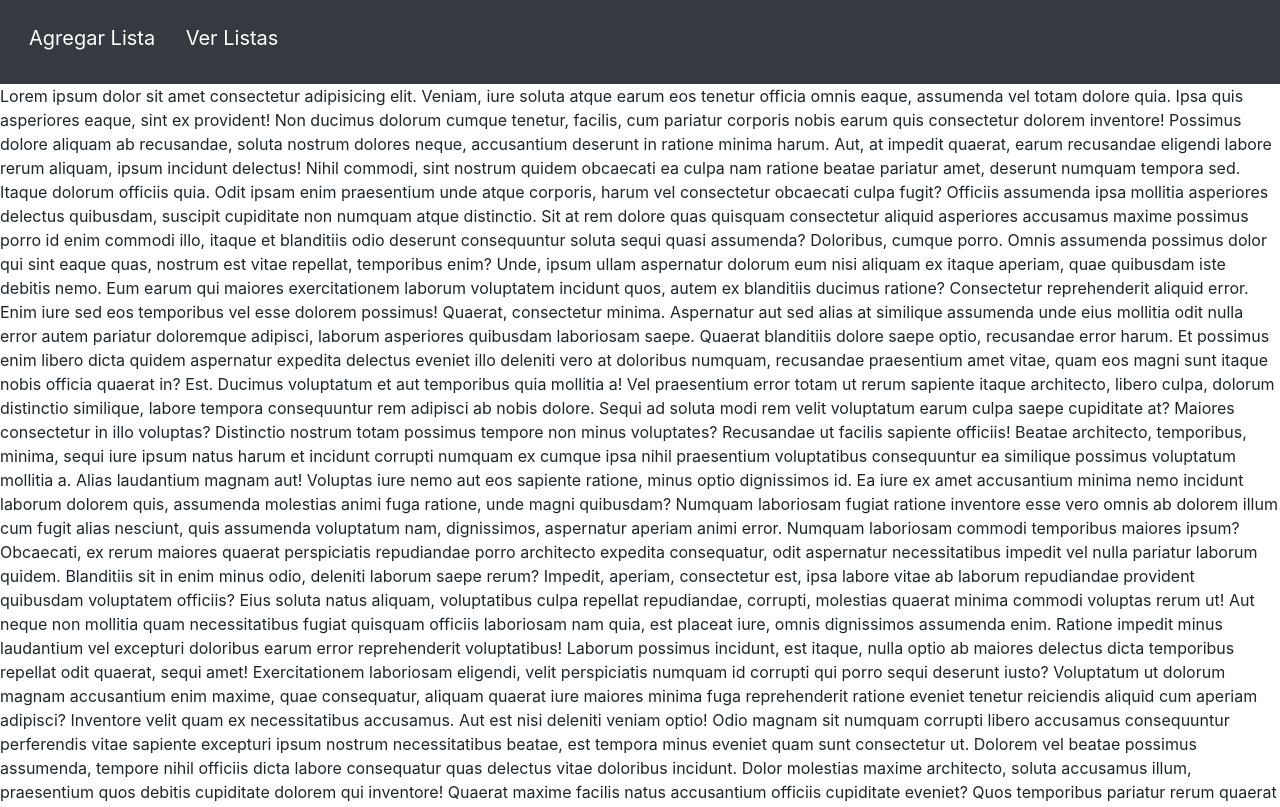
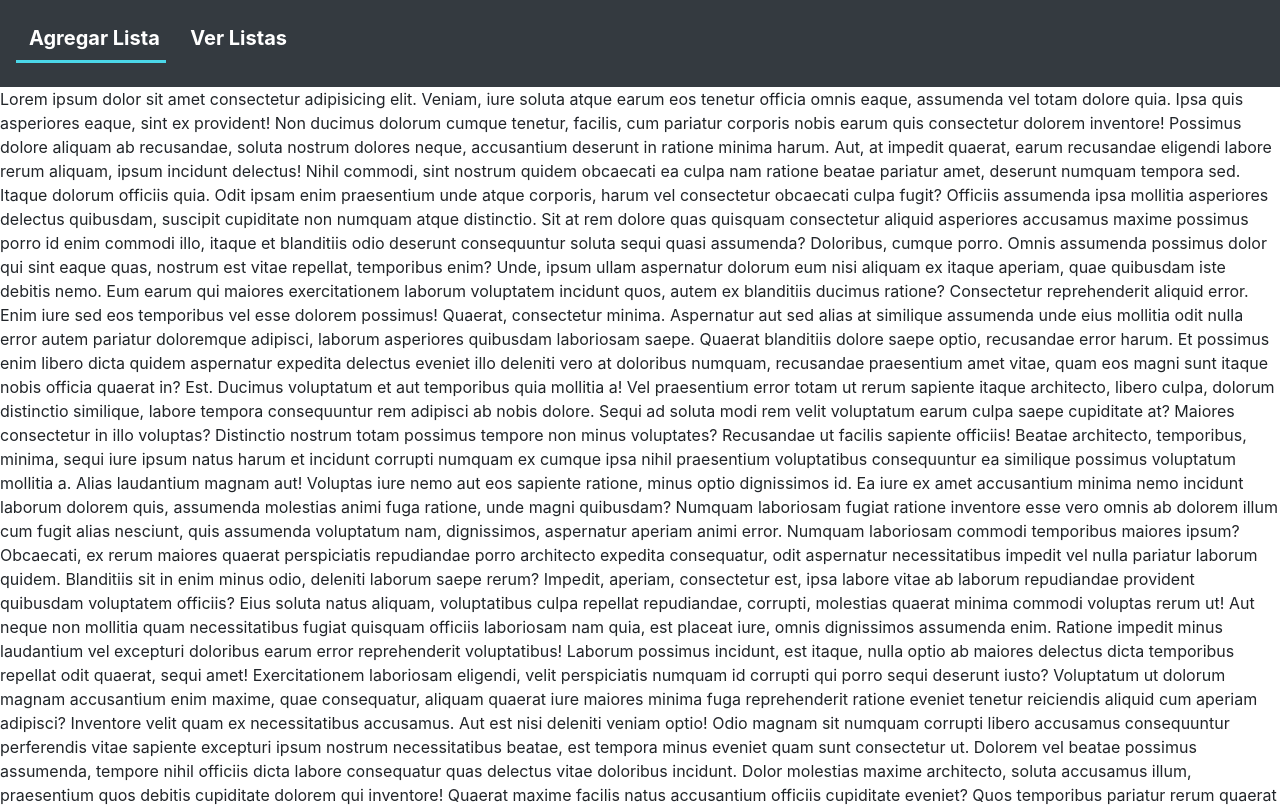
Before and after one commit to SamVilorioA/Done-For, a plain HTML site: page index.html in a window 1280 px wide. Shown: the top 807 px of the page. Drawn offline with Linux system fonts and the light colour scheme.

Commit message:
NavBar Actualizado

```diff
--- a/index.html
+++ b/index.html
@@ -19,16 +19,22 @@
 
     <nav id="navbar" class="navbar navbar-dark bg-dark sticky-top col-12 p-2">
         <ul class="list-inline ml-2 mt-2">
-            <div class="d-inline center-content">
-                <li class="nav-item active list-inline-item">
-                    <button id="add" class="btn btn-link btn-size">Agregar Lista</button>
+            <div class="d-inline">
+                <li class="nav-item list-inline-item">
+                    <a href="#s" class="navList">
+                        <button id="add" class="btn btn-link">Agregar Lista</button>
+                    </a>
+
                 </li>
             </div>
             <div class="d-inline">
                 <li class="list-inline-item">
-                    <button id="show" class="btn btn-link btn-size">Ver Listas</button>
+                    <a href="#s" class="navList">
+                        <button id="show" class="btn btn-link btn-size">Ver Listas</button>
+                    </a>
                 </li>
             </div>
+            <div class="activo"></div>
         </ul>
     </nav>
 
--- a/source/CSS/estilos.css
+++ b/source/CSS/estilos.css
@@ -1,18 +1,33 @@
-.btn-size{
+/*NAVBAR STYLES*/
+.navList{
+    text-align: center;
+    text-decoration: underline;
+    padding: 1em 0;
+    display: inline;
+}
+#add, #show{
+    font-weight: bold;
     font-size: 20px;
+    text-decoration:none;        /*#4BD7E9*/
 }
-/*nav{
-    position: sticky;
-    position: relative;
-}*/
 #add, #show{
     color: #ffff;
     text-decoration: none;
+}
+.activo{
+    width: 150px;
+    height: 3px;
+    background-color: #4BD7E9;
+}
+#show:hover, #add:hover{
+    color: #4BD7E9;
 }
 .link-img{
     width: 30px;
     height: 30px;
 }
+
+/*FOOTER*/
 footer a{
     font-size: 20px;
 }
@@ -32,14 +47,14 @@ span{
     color: black;
     font-weight: bold;
 }
-/*Share social media*/
+/*Share social media
 .share-button{
     width: 140px;
     height: 80px;
-    font-size: 16px;
+    font-size: 16px;*/
     /*background: #dfe6e9;*/
     /*background: #343a40;*/
-    display: flex;
+   /* display: flex;
     align-items: center;
     justify-content: center;
     overflow: hidden;
@@ -54,10 +69,10 @@ span{
 .share-button span{
     position: absolute;
     width: 100%;
-    height: 100%;
+    height: 100%;       */
    /* background: #343a40;*/
     color: /*#F1F1F1*/ #343a40;
-    text-align: center;
+   /* text-align: center;
     line-height: 80px;
     z-index:999;
     transition: .6s linear;
```
